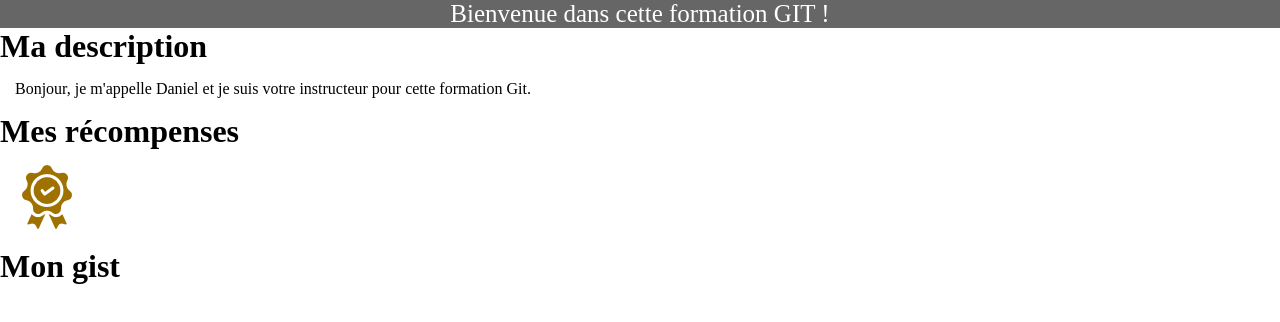
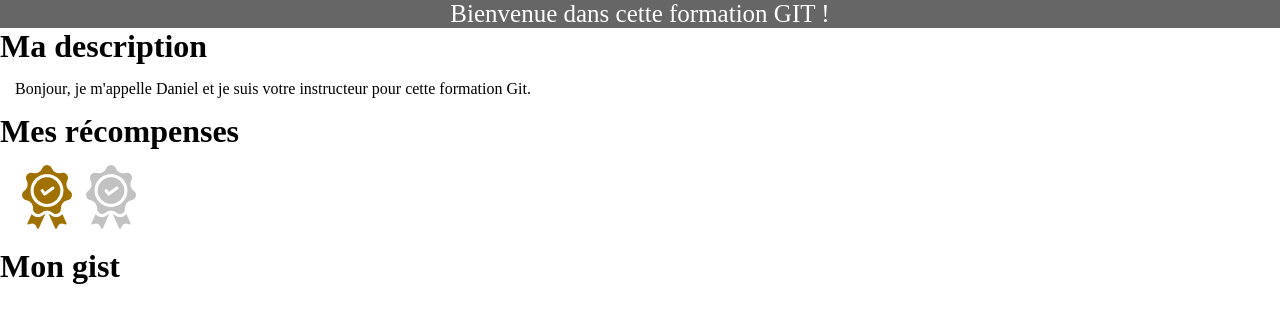
Before and after one commit to danielbilongo/mon_site_web, a plain HTML site: page index.html in a window 1280 px wide. Drawn offline with Linux system fonts and the light colour scheme.

Commit message:
ajout médaille d'argent

```diff
--- a/index.html
+++ b/index.html
@@ -20,7 +20,7 @@
     <!--récompense-->
     <div>
         <h1>Mes récompenses</h1>
-        <p> <img src="images\medal_bronze.png" alt=""></p>
+        <p> <img src="images\medal_bronze.png" alt=""><img src="images\medal_silver.png" alt=""></p>
     </div>
 
 
```
